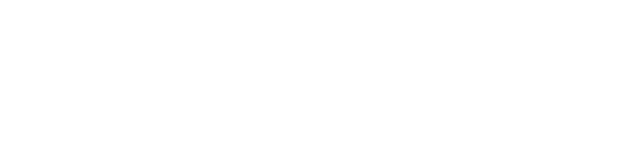
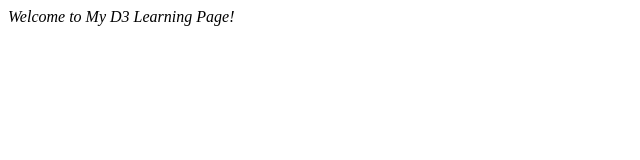
Before and after one commit to wayneyeye/d3-visualization-learn, a plain HTML site: page index.html in a window 1280 px wide. Shown: the whole page, without its empty margins (0-640 px from the left). Drawn offline with Linux system fonts and the light colour scheme.

Commit message:
add main page

```diff
--- a/css/styles.css
+++ b/css/styles.css
@@ -0,0 +1,3 @@
+#welcome{
+	font-style:italic;
+}
--- a/index.html
+++ b/index.html
@@ -7,5 +7,11 @@
 </head>
 <body>
   <script src="d3-js/d3.min.js"></script>
+  <div id="welcome">
+  	Welcome to My D3 Learning Page!
+  </div>
+  <div id="links">
+
+  </div>
 </body>
 </html>
```
